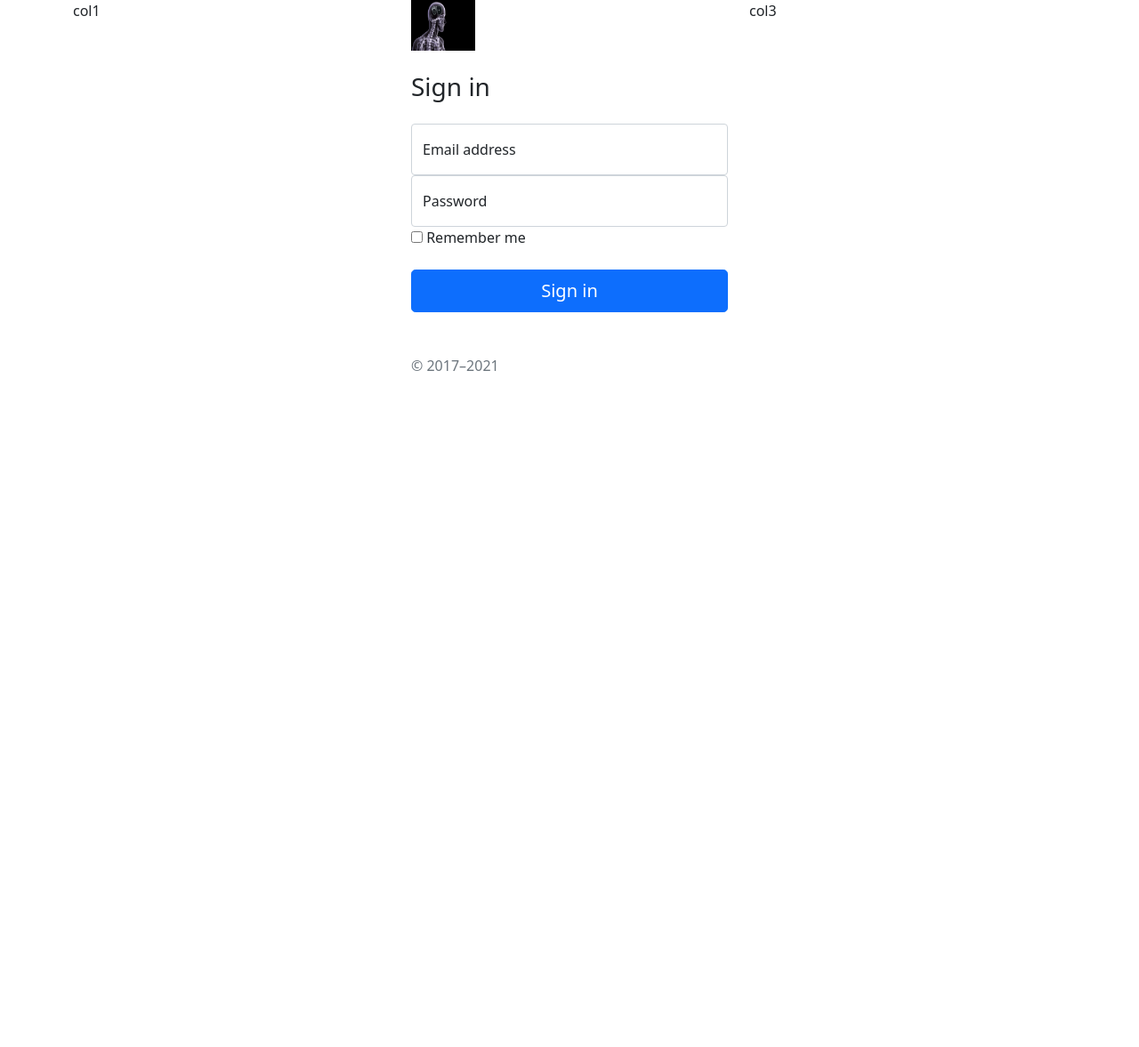
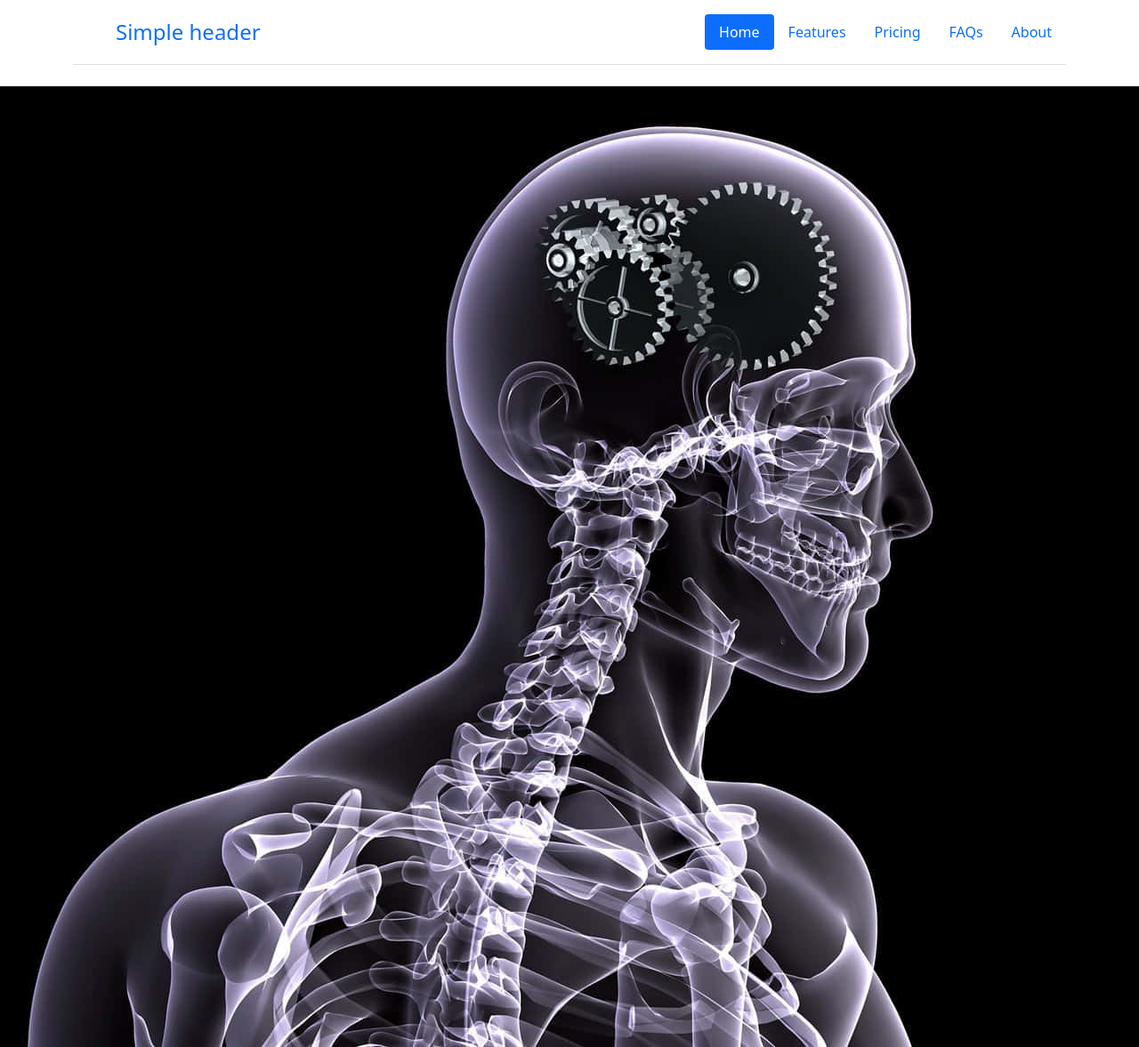
Before and after one commit to SDJ2023/Radtmc24, a Flask app: page / in a window 1280 px wide; the page is wider, and only the part inside the window is pictured. Shown: that part at 89% size. Before the commit the page ends 417 px from the top of that part, so only its background shows below. Run offline with Flask 3, Linux system fonts and the light colour scheme.

Commit message:
Add background images

```diff
--- a/app.py
+++ b/app.py
@@ -4,6 +4,11 @@ app = Flask(__name__)
 
 
 @app.route("/")
+def home():
+  return render_template('index.html')
+
+
+@app.route("/login")
 def login():
   return render_template('login.html')
 
@@ -13,10 +18,5 @@ def cancel():
   return render_template('cancel.html')
 
 
-@app.route("/home")
-def home():
-  return render_template('index.html')
-
-
 if __name__ == "__main__":
   app.run(host='0.0.0.0', debug=True)
--- a/templates/base.html
+++ b/templates/base.html
@@ -2,13 +2,30 @@
   <head>
     <link href="https://cdn.jsdelivr.net/npm/bootstrap@5.0.2/dist/css/bootstrap.min.css" rel="stylesheet" integrity="sha384-EVSTQN3/azprG1Anm3QDgpJLIm9Nao0Yz1ztcQTwFspd3yD65VohhpuuCOmLASjC" crossorigin="anonymous">
   </head>
+  <div class="container">
+    <header class="d-flex flex-wrap justify-content-center py-3 mb-4 border-bottom">
+      <a href="/" class="d-flex align-items-center mb-3 mb-md-0 me-md-auto link-body-emphasis text-decoration-none">
+        <svg class="bi me-2" width="40" height="32"><use xlink:href="#bootstrap"/></svg>
+        <span class="fs-4">Simple header</span>
+      </a>
+
+      <ul class="nav nav-pills">
+        <li class="nav-item"><a href="#" class="nav-link active" aria-current="page">Home</a></li>
+        <li class="nav-item"><a href="#" class="nav-link">Features</a></li>
+        <li class="nav-item"><a href="#" class="nav-link">Pricing</a></li>
+        <li class="nav-item"><a href="#" class="nav-link">FAQs</a></li>
+        <li class="nav-item"><a href="#" class="nav-link">About</a></li>
+      </ul>
+    </header>
+
+  </div>
   <title>
     {% block title %}
     {% endblock %}
   </title>
   <body>
     <script src="https://cdn.jsdelivr.net/npm/bootstrap@5.0.2/dist/js/bootstrap.bundle.min.js" integrity="sha384-MrcW6ZMFYlzcLA8Nl+NtUVF0sA7MsXsP1UyJoMp4YLEuNSfAP+JcXn/tWtIaxVXM" crossorigin="anonymous"></script>
-    {% block content %}
-{% endblock %}
+    {% block body %}
+{% endblock body %}
   </body>
 </html>
--- a/templates/index.html
+++ b/templates/index.html
@@ -2,8 +2,8 @@
 {% block title %}
 <p>Home Page</p>
 {% endblock title %}
-{% block content %}
-<div class="content">
-  <button type="button" class="btn btn-primary">Primary</button>
+{% block body %}
+<div class="bg-image">
+  <img src="/static/img1.jpg">
 </div>
-{% endblock %}
+{% endblock body%}
--- a/templates/login.html
+++ b/templates/login.html
@@ -2,15 +2,16 @@
 {% block title %}
 Login Page
 {% endblock title %}
-{% block content %}
+
+{% block body %}
 <div class="container">
   <div class="row">
     <div class="col">
-      col1
+
     </div>
   <div class="col">
   <form>
-    <img class="mb-4" src="/static/img1.jpg" alt="" width="72" height="57">
+
     <h1 class="h3 mb-4 fw-normal">Sign in</h1>
 
     <div class="form-floating">
@@ -32,7 +33,7 @@ Login Page
   </form>
   </div>
       <div class="col">
-        col3
+
         </div>
 </div>
-{% endblock %}
+{% endblock body %}
```
